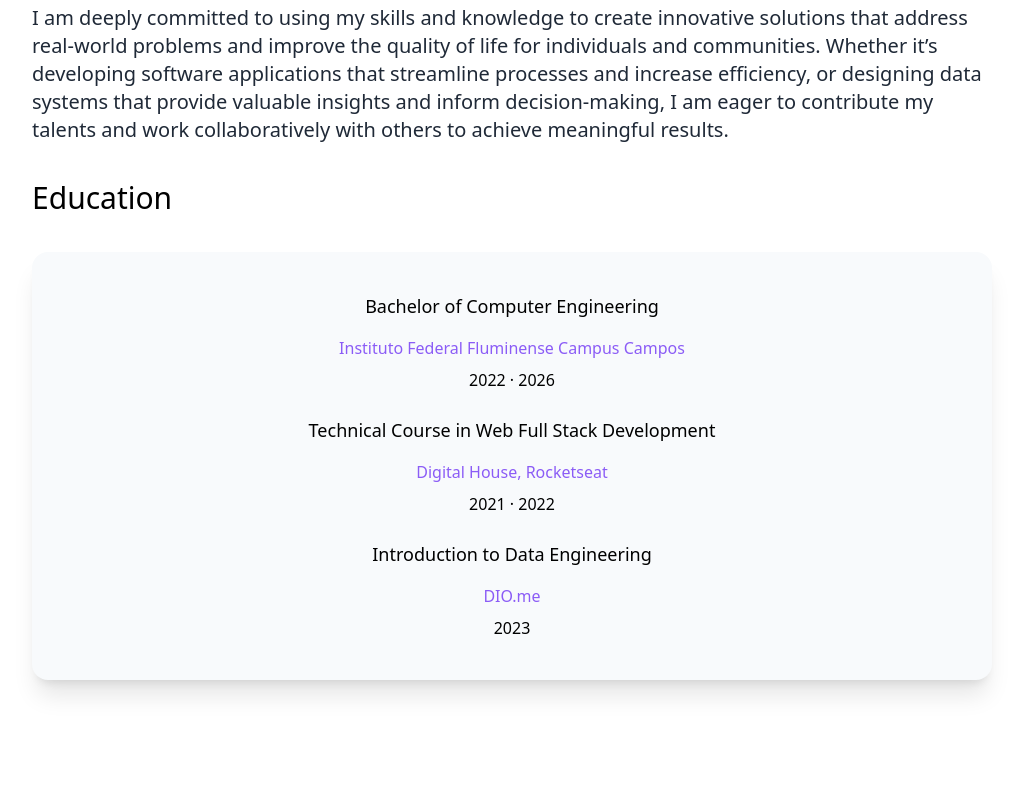
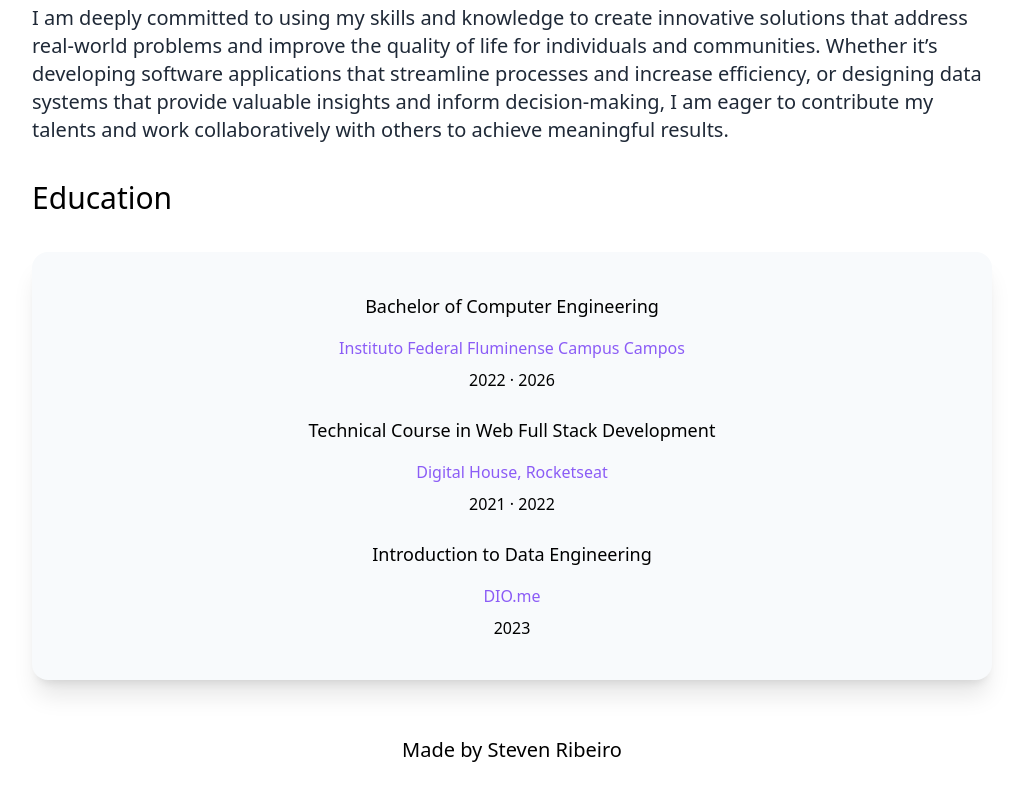
Before and after one commit to sttve/portfolio, a Next.js app: page / in a window 1280 px wide. Shown: the part 2692-3492 px from the top of the page, without its empty margins (128-1149 px from the left). Before the commit the page ends 3428 px from the top, so only its background shows below. Built offline with nearby package versions, Linux system fonts and the light colour scheme.

Commit message:
footer added

```diff
--- a/src/pages/index.tsx
+++ b/src/pages/index.tsx
@@ -176,6 +176,10 @@ export default function Home() {
             <section>
               <footer>
                 <br />
+
+                <p className="text-md md:text-xl py-0 pb-0 text-center dark:text-gray-100">Made by Steven Ribeiro</p>
+                <br />
+                <br />
               </footer>
             </section>
 
```
